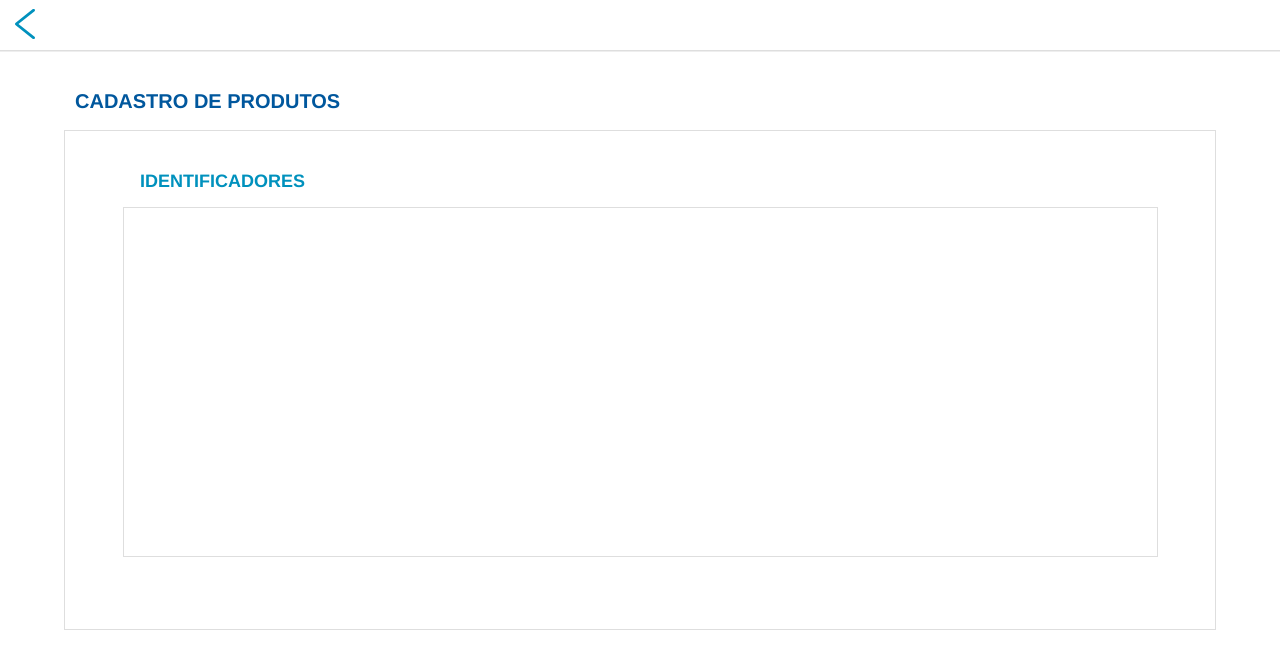
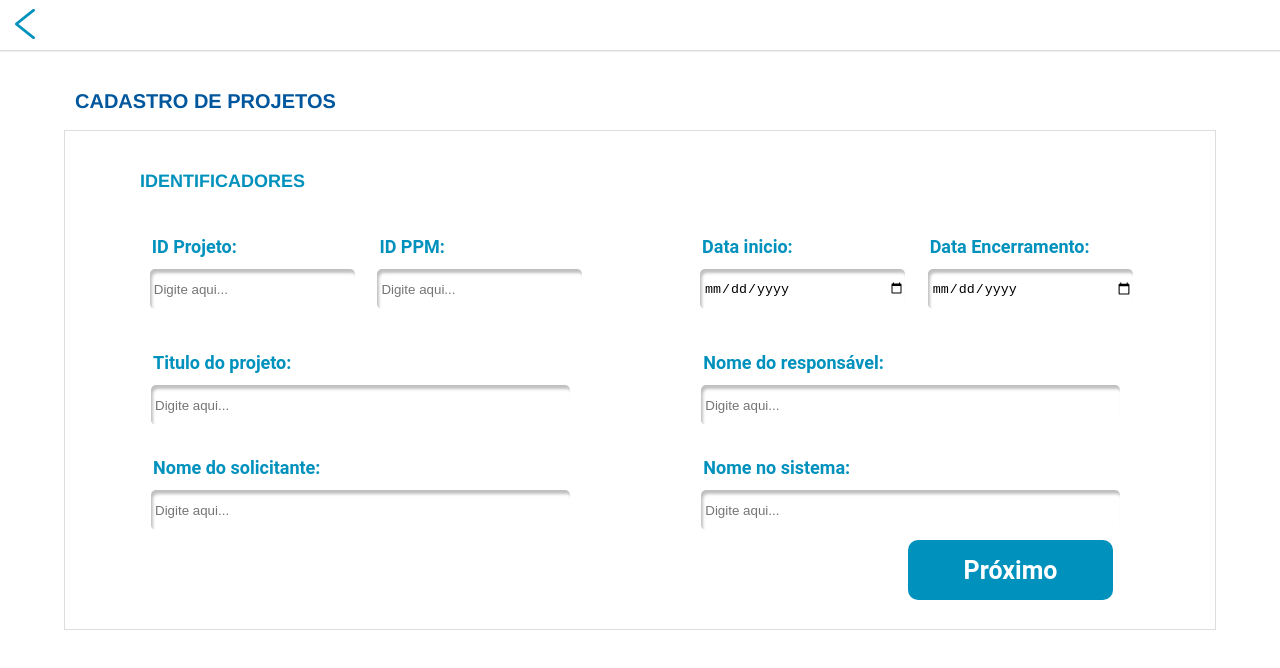
Before and after one commit to daniggie/geprot-web, a React (Create React App) app: page /cadastrar in a window 1280 px wide. Shown: the top 668 px of the page. Built offline with nearby package versions, Linux system fonts and the light colour scheme.

Commit message:
Primeira tela de cadastro

```diff
--- a/src/pages/cadastrar/index.tsx
+++ b/src/pages/cadastrar/index.tsx
@@ -1,5 +1,5 @@
 import React, { useState, FormEvent } from 'react';
-import { Barra, Titulo, Formulario, Caixa } from './style';
+import { Barra, Titulo, Formulario, Caixa, Irmaos, LadoE, LadoD, Escrita, Linha, Segura, Botao } from './style';
 import arrowleft from '../../icons/arrowleft.svg';
 
 const Cadastrar: React.FC = () => {
@@ -9,16 +9,56 @@ const Cadastrar: React.FC = () => {
             <img src={arrowleft}/>
         </Barra>
         <Titulo>
-          <h1>CADASTRO DE PRODUTOS</h1>
+          <h1>CADASTRO DE PROJETOS</h1>
         </Titulo>
         <Formulario>
           <h1>IDENTIFICADORES</h1>
           <Caixa>
-            <div>
+            <Irmaos>
+              <Segura>
+                <LadoE>
+                  <Escrita>ID Projeto:</Escrita>
+                  <input type="text" placeholder="Digite aqui..." />
+                </LadoE>
+                <LadoD>
+                  <Escrita>ID PPM:</Escrita>
+                  <input type="text" placeholder="Digite aqui..." />
+                </LadoD>
+              </Segura>
+              <Linha>
+                <Escrita>Titulo do projeto:</Escrita>
+                <input type="text" placeholder="Digite aqui..." />
+              </Linha>
+              <Linha>
+                <Escrita>Nome do solicitante:</Escrita>
+                <input type="text" placeholder="Digite aqui..." />
+              </Linha>
+            </Irmaos>
+            <Irmaos>
+            <Segura>
+                <LadoE>
+                  <Escrita>Data inicio:</Escrita>
+                  <input type="date"  />
+                </LadoE>
+                <LadoD>
+                  <Escrita>Data Encerramento:</Escrita>
+                  <input type="date" />
+                </LadoD>
+              </Segura>
+              <Linha>
+                <Escrita>Nome do responsável:</Escrita>
+                <input type="text" placeholder="Digite aqui..." />
+              </Linha>
+              <Linha>
+                <Escrita>Nome no sistema:</Escrita>
+                <input type="text" placeholder="Digite aqui..." />
+              </Linha>
+            </Irmaos>
+          </Caixa>
+          <Botao>
+            <p>Próximo</p>
 
-            </div>
-
-          </Caixa>
+          </Botao>
         </Formulario>
 
         </>
--- a/src/pages/cadastrar/style.ts
+++ b/src/pages/cadastrar/style.ts
@@ -41,8 +41,106 @@ h1{
 `;
 
 export const Caixa = styled.div`
+height: 360px;
+width: 87%;
+margin: 15px auto;
+`;
+
+export const Irmaos = styled.div`
 height: 350px;
-width: 90%;
-margin: 15px auto;
-border:  1px solid #dedede;
+width: 45%;
+float:left;
+:last-child{
+  float:right;
+}
 `;
+
+export const LadoE =styled.div`
+height: 80px;
+margin-left:10px;
+width: 45%;
+float:left;
+margin-top:2px;
+
+input{
+  margin-top:10px;
+  width: 205px;
+  height: 40px;
+  background: #ffffff;
+  box-shadow: inset 2px 4px 3px rgba(0,0,0,0.25);
+  border-radius:5px;
+  border: 1px;
+  padding-left:4px;
+}
+`;
+
+export const LadoD =styled.div`
+height: 80px;
+margin-right:10px;
+width: 45%;
+float: right;
+margin-top:2px;
+
+input{
+  margin-top:10px;
+  width: 205px;
+  height: 40px;
+  background: #ffffff;
+  box-shadow: inset 2px 4px 3px rgba(0,0,0,0.25);
+  border-radius:5px;
+  border: 1px;
+  padding-left:4px;
+}
+`;
+export const Escrita =styled.p`
+font-size:18px;
+line-height: 21px;
+align-items: center;
+color:#0091bd;
+margin:2px;
+font-family: Roboto;
+font-style:normal;
+font-weight: bold;
+`;
+
+export const Segura =styled.div`
+margin-top:25px;
+height:95px;
+`;
+
+export const Linha = styled.div`
+width:95%;
+margin:25px auto;
+height:80px;
+input{
+  margin-top:10px;
+  width: 98%;
+  height: 40px;
+  background: #ffffff;
+  box-shadow: inset 2px 4px 3px rgba(0,0,0,0.25);
+  border-radius:5px;
+  border: 1px;
+  padding-left:4px;
+}
+`;
+
+export const Botao = styled.button`
+position: relative;
+width:205px;
+height:60px;
+background: #0091BD;
+border-radius: 10px;
+border:0px;
+float:right;
+bottom: 42px;
+right: 102px;
+p{
+  font-size:25px;
+  line-height: 29px;
+  align-items: center;
+  color:#fff;
+  font-family: Roboto;
+  font-style:normal;
+  font-weight: bold;
+}
+`;
```
